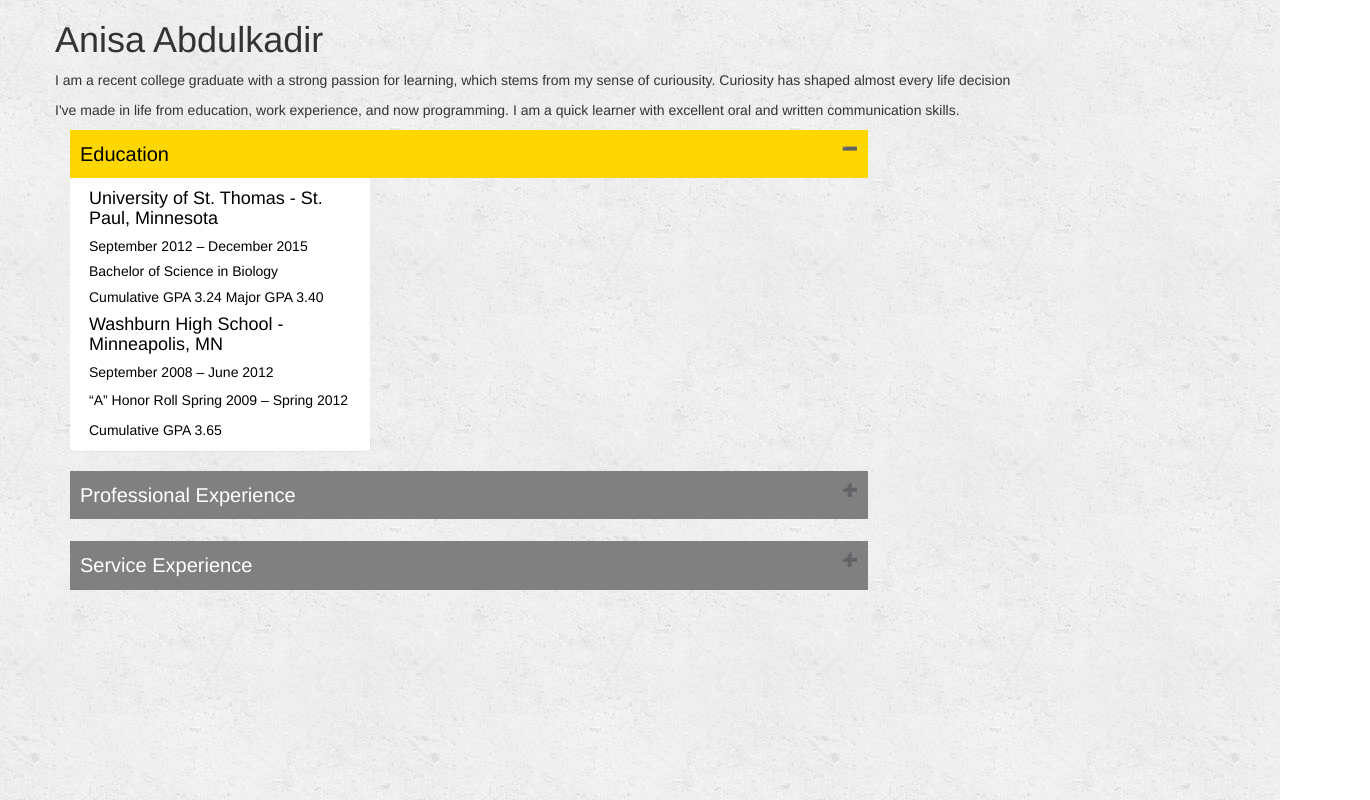
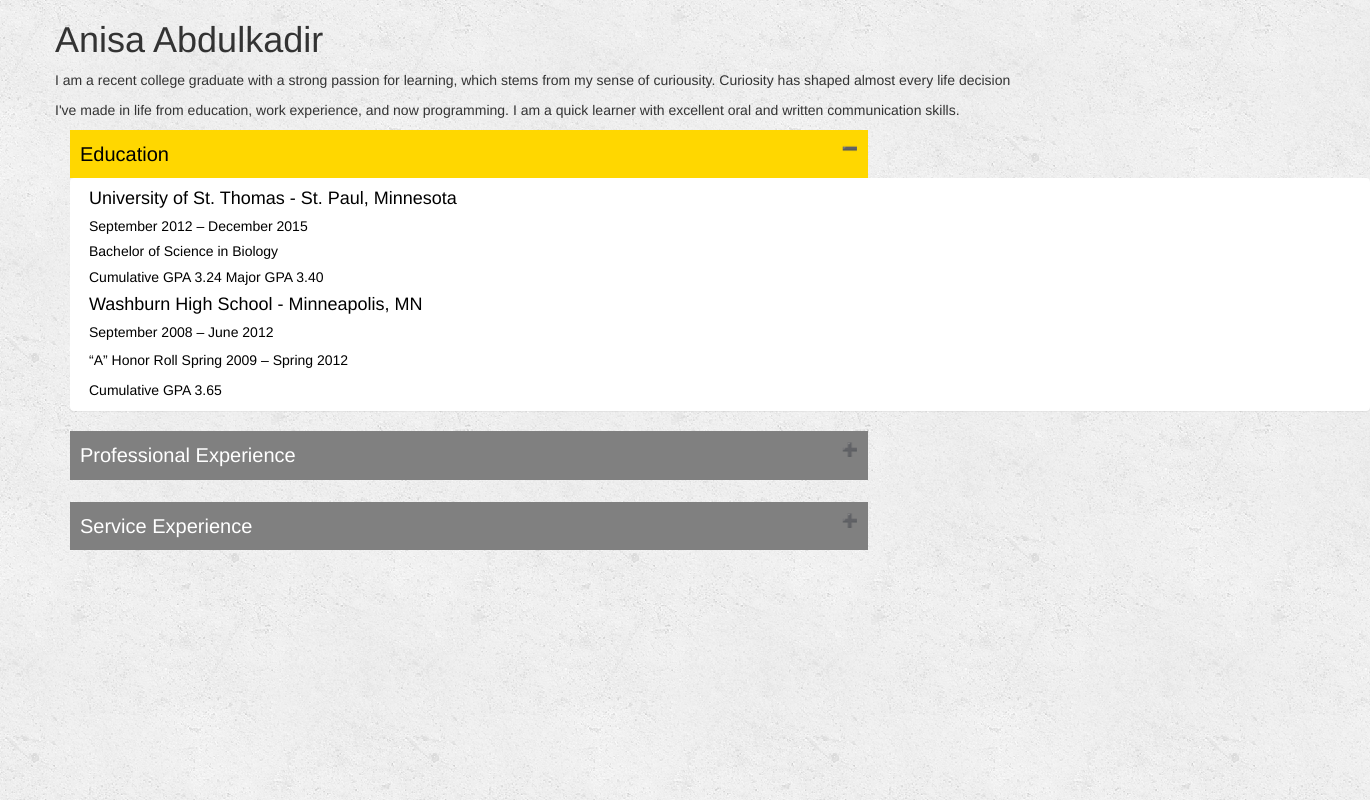
Before and after one commit to Anisa7/anisaabdulkadir.github.io, a plain HTML site: page index.html in a window 1280 px wide. Both pictures are taken after a click on the button "Education". Shown: the whole page, 1370 px wide, since content can reach past the window. Drawn offline with nearby package versions, Linux system fonts and the light colour scheme.

Commit message:
Update style.css

```diff
--- a/style.css
+++ b/style.css
@@ -15,6 +15,7 @@ button.accordion {
     outline: none;
     font-size: 20px;
     transition: 0.4s;
+    position:center;
 }
 
 button.accordion.active, button.accordion:hover {
@@ -26,7 +27,7 @@ div.panel {
     padding: 0 18px;
     background-color: white;
     max-height:0;
-    width:300px;
+    width:1300px;
     overflow: hidden;
     transition: 0.6s ease-in-out;
     opacity: 0;
```
